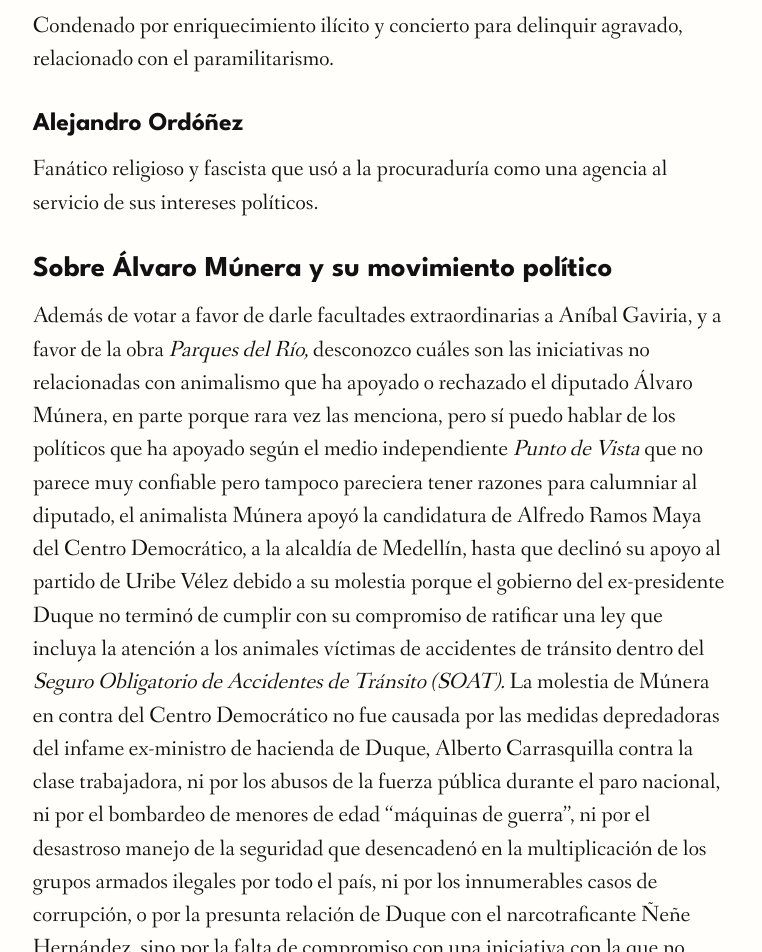
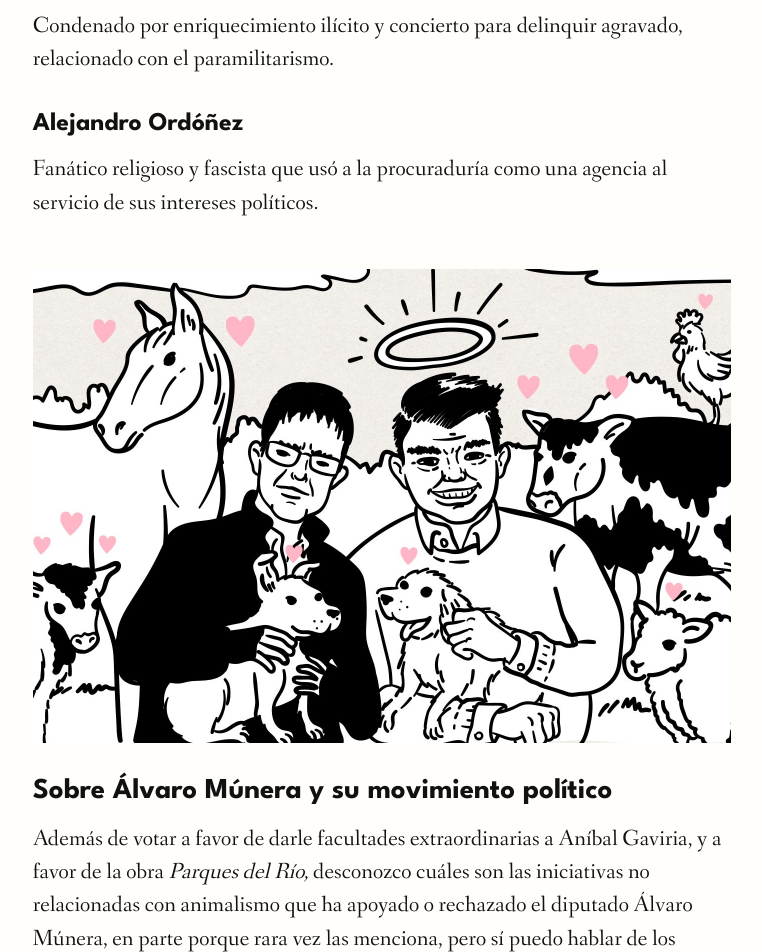
Before and after one commit to animaleslibres/animaleslibres.github.io, a Jekyll site: the page built from _posts/2023-09-12-article-un-voto-por-los-animales.md, in a window 1280 px wide. Shown: the part 3283-4235 px from the top of the page, without its empty margins (258-1020 px from the left). Built offline with Jekyll 4.4.1, drawn with Linux system fonts in a browser that asks for light colours; nearby versions of some CDN libraries; some web fonts are replaced; a script that is not in the unit is left out.

Commit message:
dibujo de los conservadores de vida

```diff
--- a/_posts/2023-09-12-article-un-voto-por-los-animales.md
+++ b/_posts/2023-09-12-article-un-voto-por-los-animales.md
@@ -59,6 +59,8 @@ Condenado por enriquecimiento ilícito y concierto para delinquir agravado, rela
 <h5>Alejandro Ordóñez</h5>
 
 Fanático religioso y fascista que usó a la procuraduría como una agencia al servicio de sus intereses políticos.
+
+![Retratos Álvaro Múnera y el jefe de su movimiento _Conservadores de vida_ Juan Diego Gómez, rodeados de animales](../assets/images/posts/un-voto-por-los-animales.jpg)
 
 <h4>Sobre Álvaro Múnera y su movimiento político</h4>
 
```
